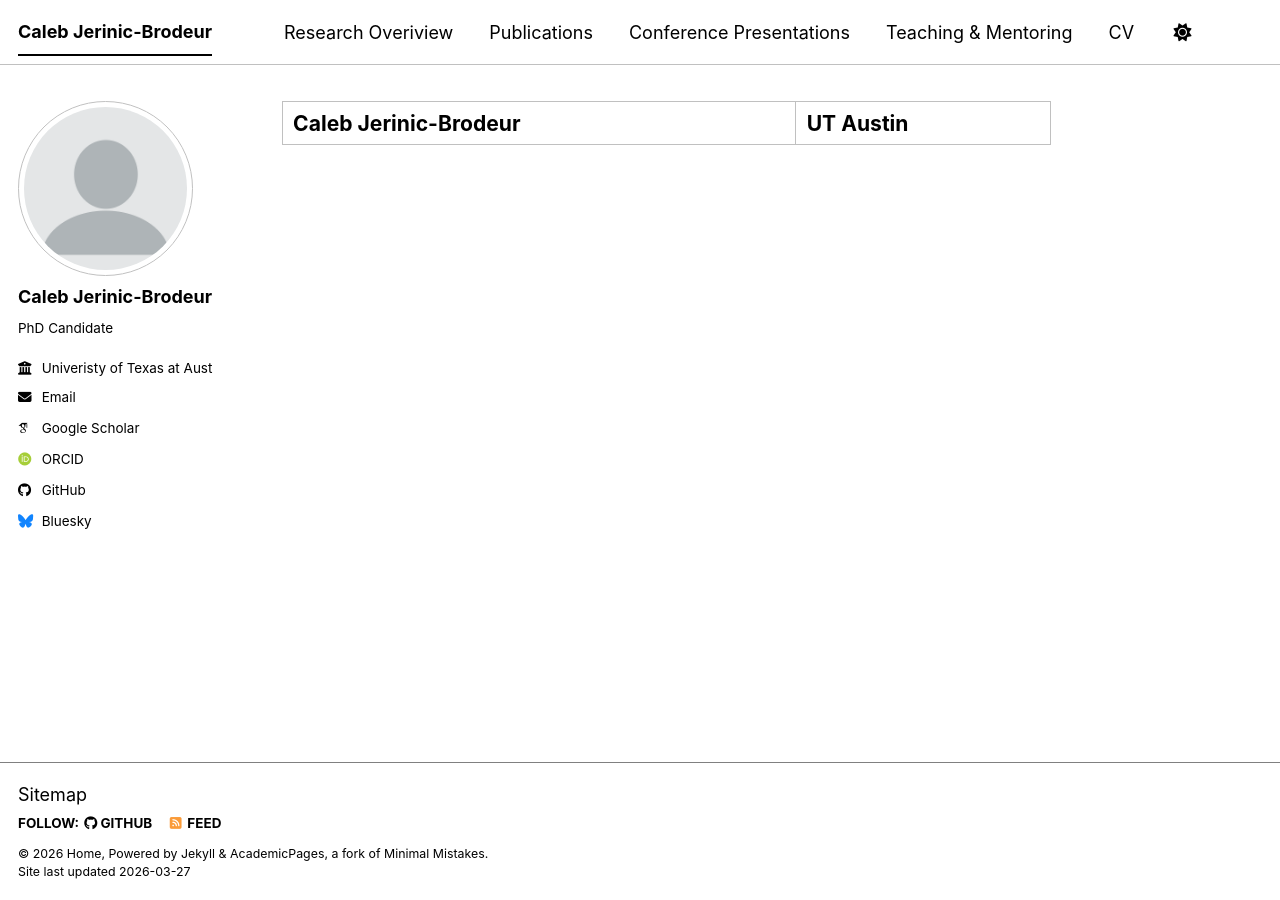
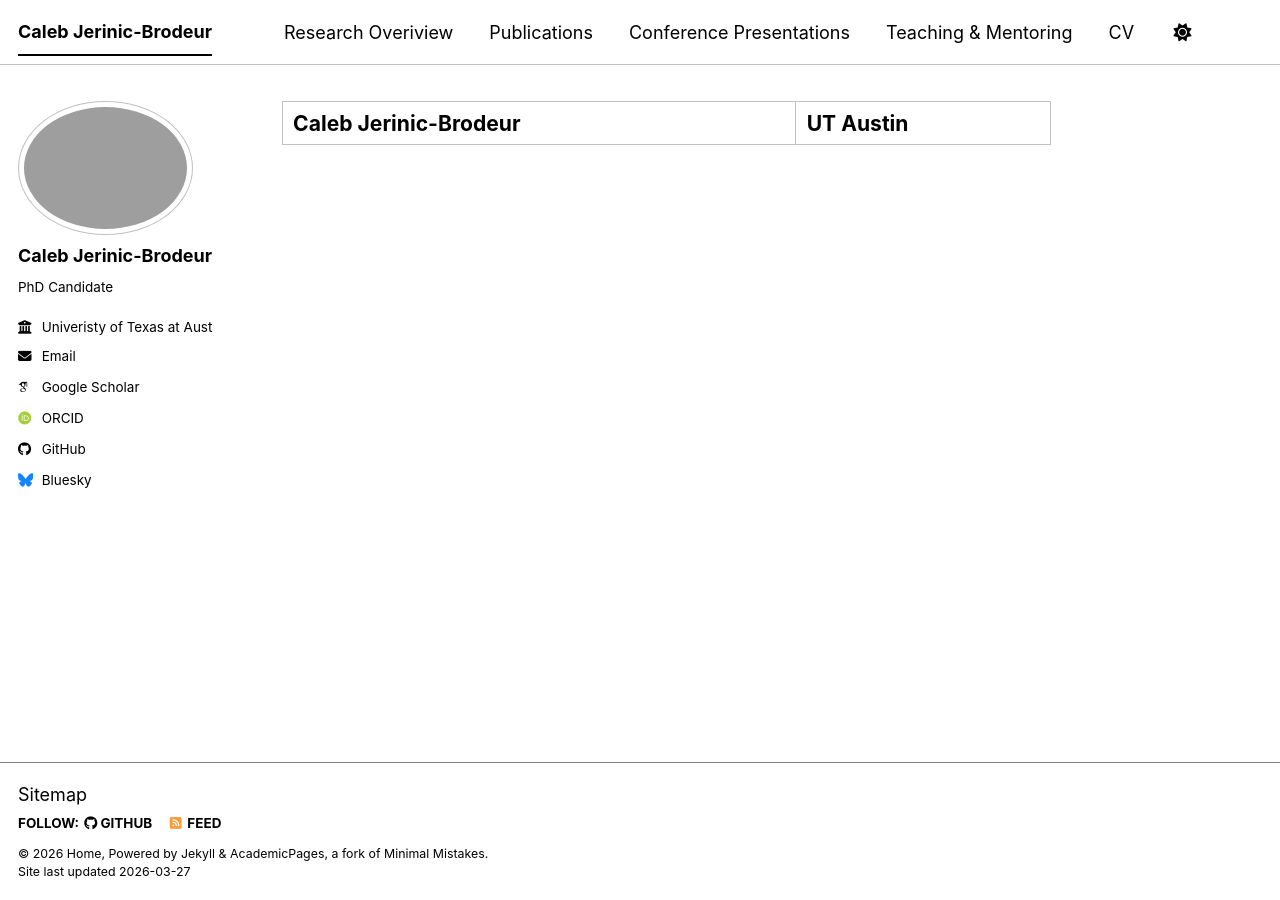
Before and after one commit to cjerinic/cjerinic.github.io, a Jekyll site: the page built from _pages/about.md, in a window 1280 px wide. Built offline with Jekyll 4.4.1, drawn with Linux system fonts in a browser that asks for light colours; some web fonts are replaced; a script bundle is joined from its source files by our own code; library files that are not in the unit come from our copies.

Commit message:
Update author avatar path in config

```diff
--- a/_config.yml
+++ b/_config.yml
@@ -23,7 +23,7 @@ repository               : "cjerinic/cjerinic.github.io"
 #               Additional customization can be done by editing /_includes/author-profile.html
 author:
   # Biographic information
-  avatar           : "profile.png"
+  avatar           : "images/cjb_profile.png"
   name             : "Caleb Jerinic-Brodeur"
   pronouns         : # example: "she/her"
   bio              : "PhD Candidate"
```
